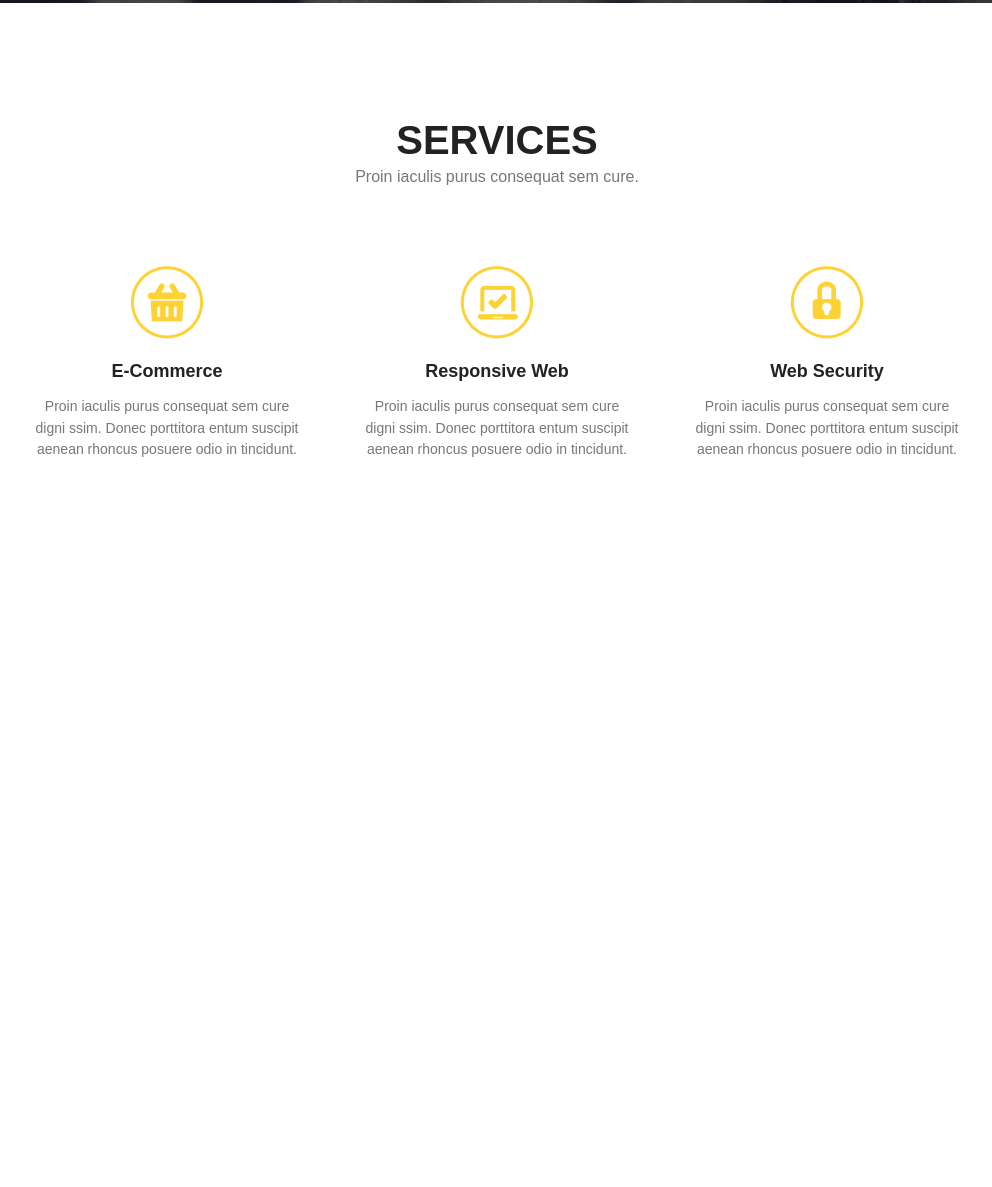
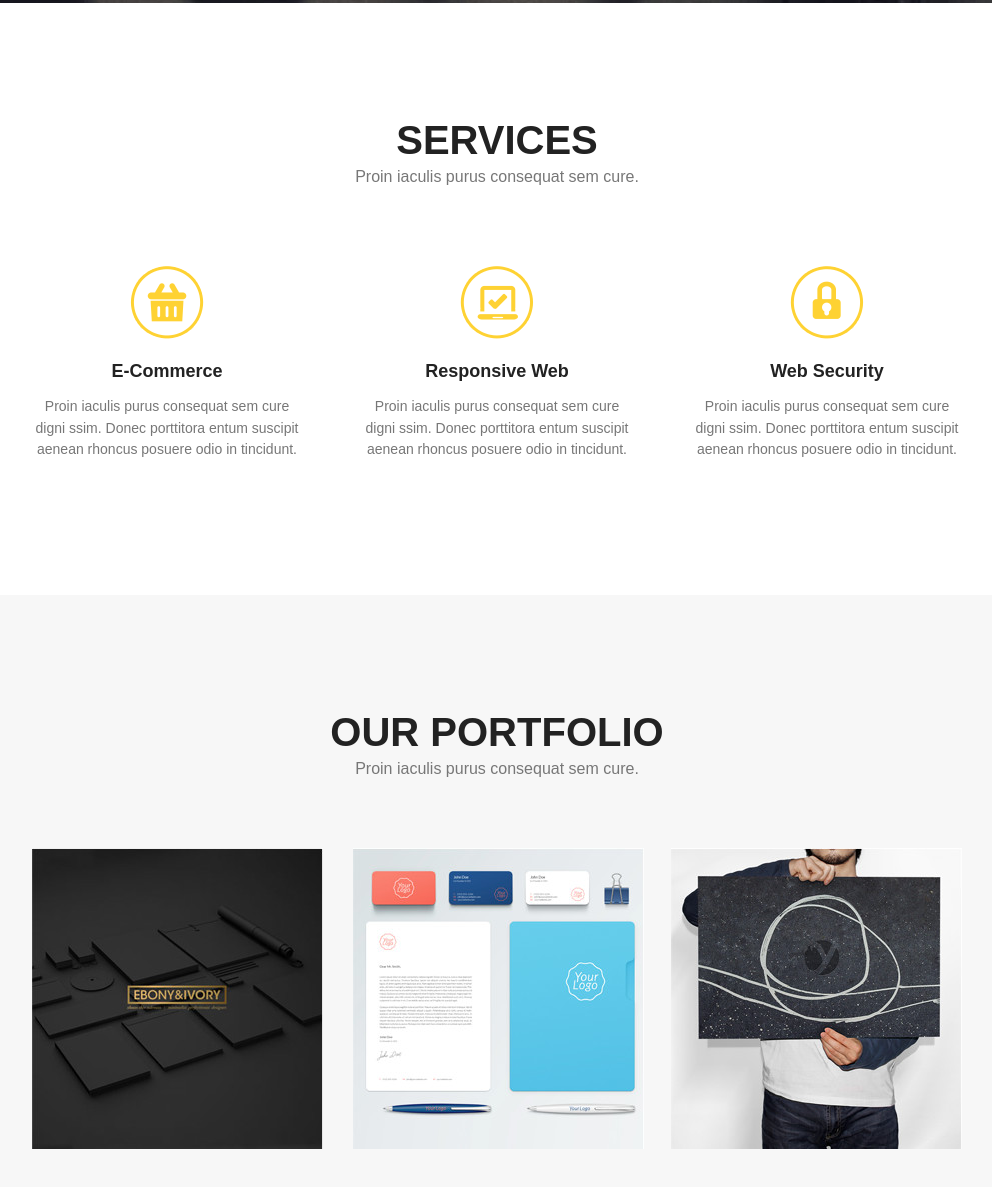
Before and after one commit to maksmoroz91/First_sait, a plain HTML site: page index.html in a window 1280 px wide. Shown: the part 663-1850 px from the top of the page, without its empty margins (143-1135 px from the left). Before the commit the page ends 1138 px from the top, so only its background shows below. Drawn offline with Linux system fonts and the light colour scheme.

Commit message:
Add Our portfolio

```diff
--- a/css/main.css
+++ b/css/main.css
@@ -111,3 +111,22 @@ h1 {
 .services__item:nth-child(2) {
 	margin-left: 60px;
 }
+#services {
+	padding-bottom: 120px;
+}
+#portfolio {
+	background: #f7f7f7;
+	padding-bottom: 120px;
+}
+.works {
+	margin-top: 70px;
+}
+.works img {
+	float: left;
+}
+.works img:last-child {
+	float: right;
+}
+.works img:nth-child(2) {
+	margin-left: 30px;
+}
--- a/index.html
+++ b/index.html
@@ -43,7 +43,7 @@
 		</div>
 	</header>
 
-	<section>
+	<section id="services">
 		<div class="container">
 			<div class="title">
 				<h2>
@@ -78,9 +78,21 @@
 			</div>
 		</div>
 	</section>
-	<section>
+	<section id="portfolio">
 		<div class="container">
-
+			<div class="title">
+				<h2>
+					Our portfolio
+				</h2>
+				<p>
+					Proin iaculis purus consequat sem cure.
+				</p>
+			</div>
+			<div class="works clearfix">
+				<img src="img/img1.jpg" alt="Работа">
+				<img src="img/img2.jpg" alt="Работа">
+				<img src="img/img3.jpg" alt="Работа">
+			</div>
 		</div>
 	</section>
 	<section>
```
